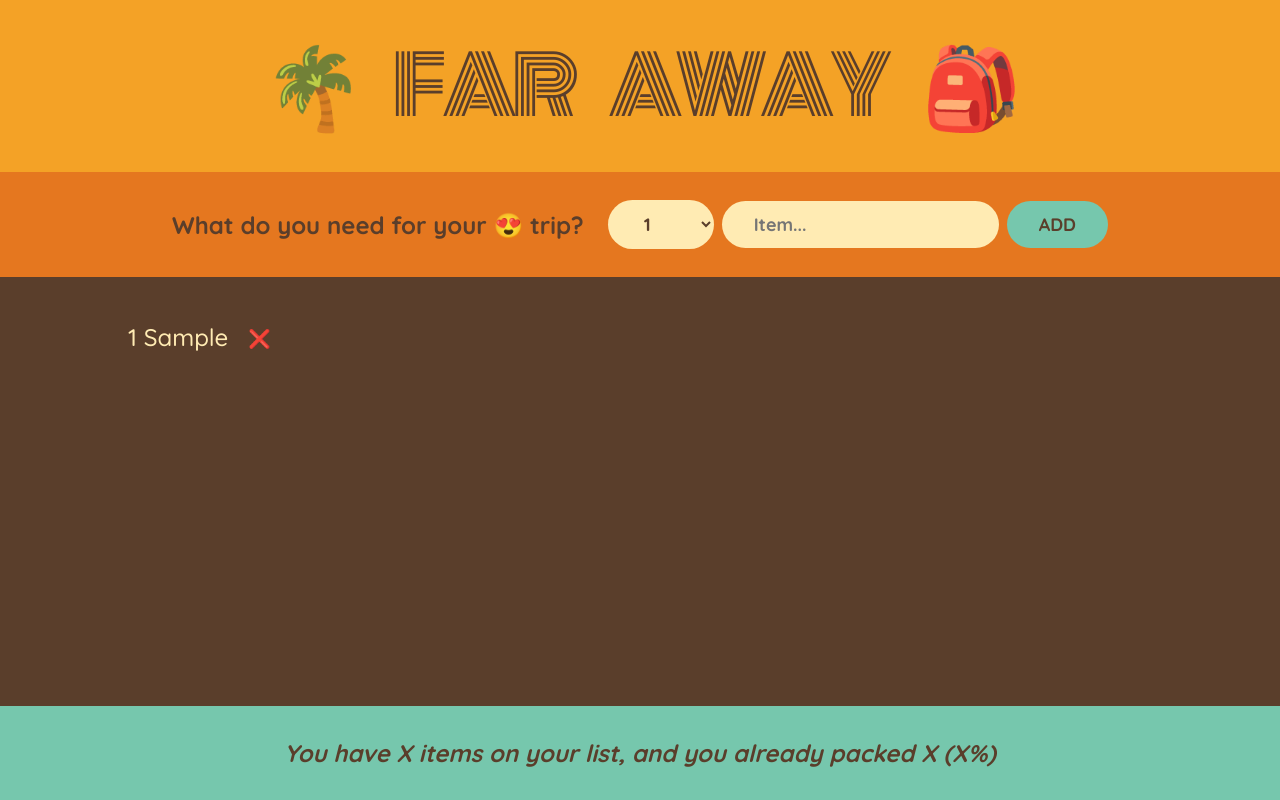
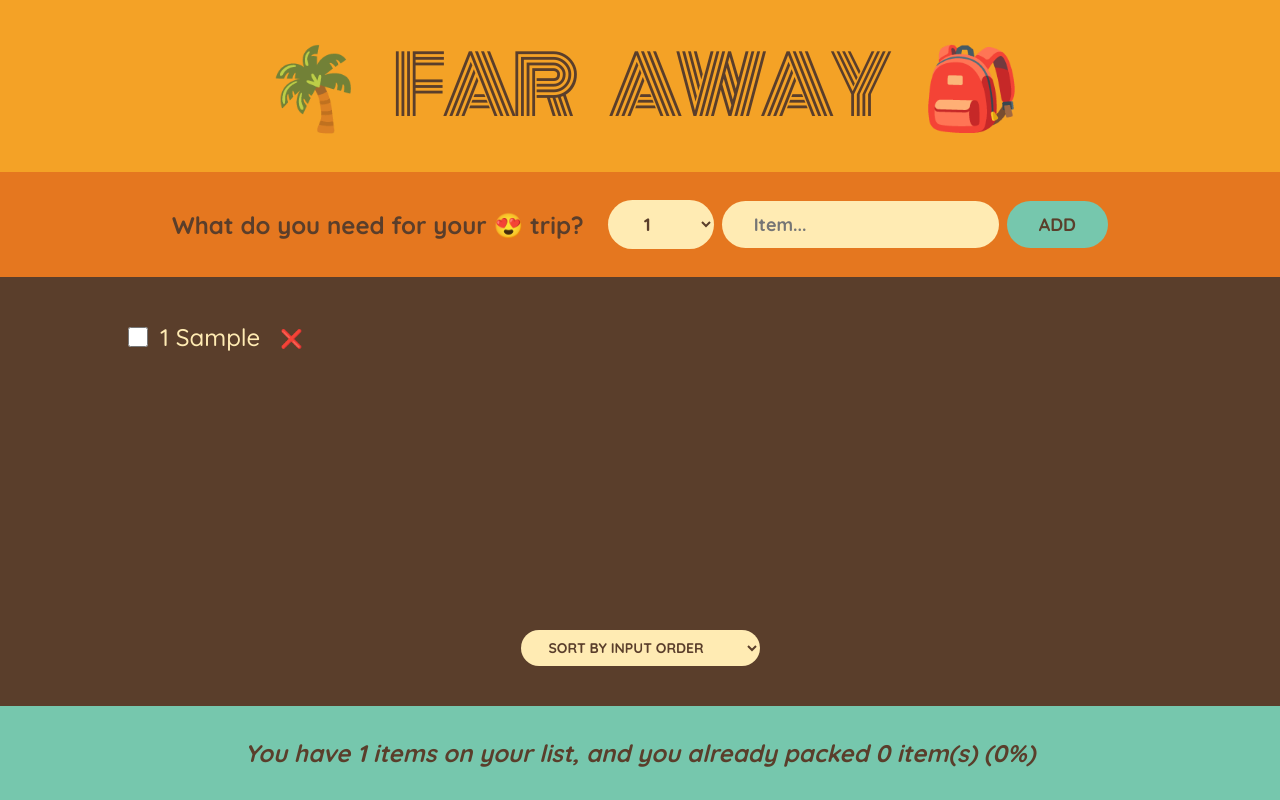
Before and after one commit to Fender1992/travel-list, a React (Create React App) app: page / in a window 1280 px wide. Both pictures are taken after typing "Sample" into the empty fields and a click on the button "ADD". Built offline with nearby package versions, Linux system fonts and the light colour scheme.

Commit message:
Sort Function

```diff
--- a/src/App.js
+++ b/src/App.js
@@ -1,9 +1,9 @@
 import { useState } from "react";
 
-const initialItems = [
-  { id: 1, description: "Passports", quantity: 2, packed: false },
-  { id: 2, description: "Socks", quantity: 12, packed: true },
-];
+// const initialItems = [
+//   { id: 1, description: "Passports", quantity: 2, packed: false },
+//   { id: 2, description: "Socks", quantity: 12, packed: true },
+// ];
 
 export default function App() {
   const [items, setItems] = useState([]);
@@ -11,12 +11,28 @@
   function handleAddItems(item) {
     setItems((items) => [...items, item]);
   }
+
+  function handleDeleteItem(id) {
+    setItems((items) => items.filter((item) => item.id !== id));
+  }
+
+  function handleToggleItem(id) {
+    setItems((items) =>
+      items.map((item) =>
+        item.id === id ? { ...item, packed: !item.packed } : item
+      )
+    );
+  }
   return (
     <div className="app">
       <Logo />
       <Form onAddItems={handleAddItems} />
-      <PackingList items={items} />
-      <Stats />
+      <PackingList
+        items={items}
+        onDeleteItem={handleDeleteItem}
+        onToggleItem={handleToggleItem}
+      />
+      <Stats items={items} />
     </div>
   );
 }
@@ -33,7 +49,6 @@
     if (!description) return;
 
     const newItem = { description, quantity, packed: false, id: Date.now() };
-    console.log(newItem);
 
     onAddItems(newItem);
 
@@ -65,32 +80,80 @@
     </form>
   );
 }
-function PackingList({ items }) {
+function PackingList({ items, onDeleteItem, onToggleItem }) {
+  const [sortBy, setSortBy] = useState("input");
+
+  let sortedItems;
+
+  if (sortBy === "input") sortedItems = items;
+  if (sortBy === "description")
+    sortedItems = items
+      .slice()
+      .sort((a, b) => a.description.localeCompare(b.description));
+
+  if (sortBy === "packed")
+    sortedItems = items
+      .slice()
+      .sort((a, b) => Number(a.packed) - Number(b.packed));
   return (
     <div className="list">
       <ul>
-        {items.map((item) => (
-          <Item item={item} key={item.id} />
+        {sortedItems.map((item) => (
+          <Item
+            item={item}
+            onDeleteItem={onDeleteItem}
+            onToggleItem={onToggleItem}
+            key={item.id}
+          />
         ))}
       </ul>
+      <div className="actions">
+        <select value={sortBy} onChange={(e) => setSortBy(e.target.value)}>
+          <option value="input">Sort by input order</option>
+          <option value="description">Sort by description</option>
+          <option value="packed">Sort by packed status</option>
+        </select>
+      </div>
     </div>
   );
 }
 
-function Item({ item }) {
+function Item({ item, onDeleteItem, onToggleItem }) {
   return (
     <li>
+      <input
+        type="checkbox"
+        value={item.packed}
+        onChange={() => onToggleItem(item.id)}
+      />
       <span style={item.packed ? { textDecoration: "line-through" } : {}}>
         {item.quantity} {item.description}
       </span>
-      <button>❌</button>
+      <button onClick={() => onDeleteItem(item.id)}>❌</button>
     </li>
   );
 }
-function Stats() {
+function Stats({ items }) {
+  if (!items.length)
+    return (
+      <p className="footer">
+        <em>Start adding items to your packing list 🚀</em>
+      </p>
+    );
+  const numItems = items.length;
+  const numPacked = items.filter((item) => item.packed).length;
+  const percentage = Math.round((numPacked / numItems) * 100);
+
   return (
     <footer className="stats">
-      <em>You have X items on your list, and you already packed X (X%)</em>
+      {percentage === 100 ? (
+        "You are ready to go ✈️"
+      ) : (
+        <em>
+          You have {numItems} items on your list, and you already packed{" "}
+          {numPacked} item(s) ({percentage + "%"})
+        </em>
+      )}
     </footer>
   );
 }
```
